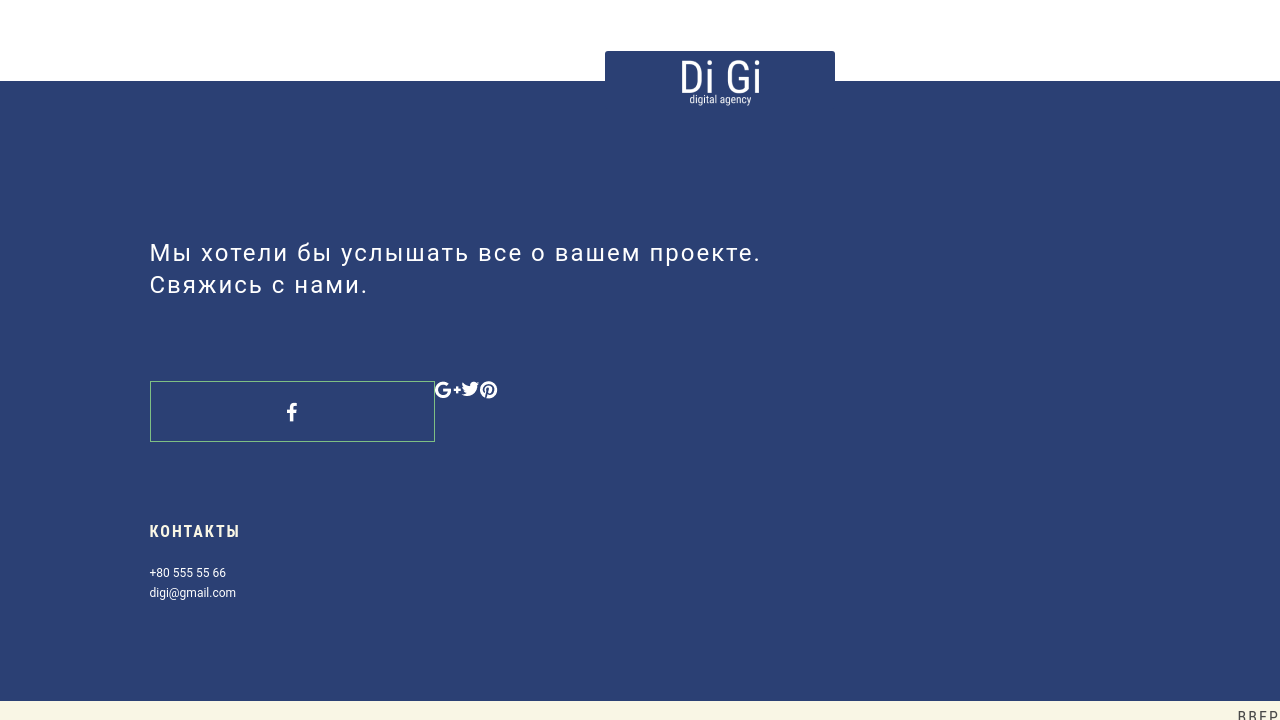
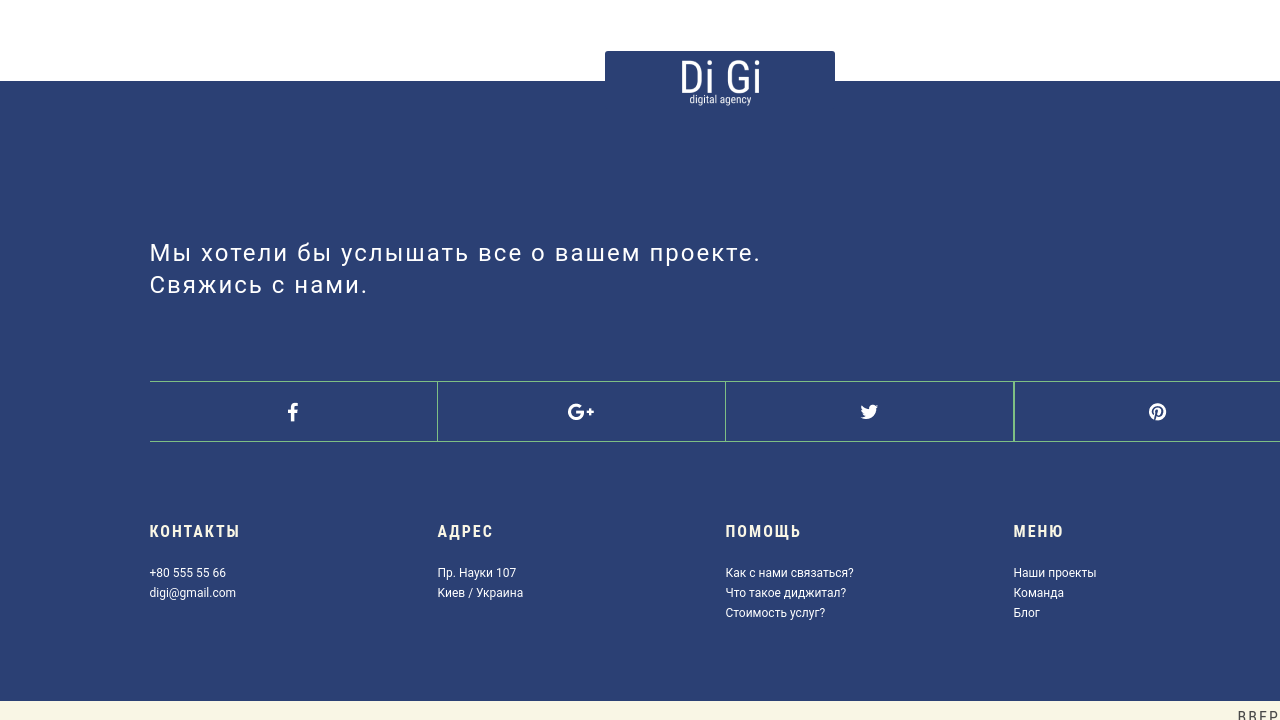
Before and after one commit to NickMamula/front-end_elementary, a plain HTML site: page 1.HTML/di-gi/index.html in a window 1280 px wide. Shown: the part 4140-4860 px from the top of the page. Drawn offline with nearby package versions, Linux system fonts and the light colour scheme.

Commit message:
block7-8-9

```diff
--- a/1.HTML/di-gi/css/style.css
+++ b/1.HTML/di-gi/css/style.css
@@ -915,14 +915,15 @@ Block footer start
     height: auto;
 }
 
-.footer_center_div_div {
-    width: 283px;
+.footer_center_div_logo {
+    width: 287px;
     height: 59px;
     display: flex;
     flex-direction: column;
     align-items: center;
     justify-content: center;
     border: 1px solid #7EBF84;
+    border-left: none;
 }
 
 .footer_center_div_div_header {
@@ -978,3 +979,14 @@ text-decoration: none;
 #footer_block a:active {
     text-decoration: none;
 }
+
+.footer_center_div_logo_none_right_border {
+    width: 287px;
+    height: 59px;
+    display: flex;
+    flex-direction: column;
+    align-items: center;
+    justify-content: center;
+    border: 1px solid #7EBF84;
+    border-right: none;
+}
--- a/1.HTML/di-gi/index.html
+++ b/1.HTML/di-gi/index.html
@@ -335,23 +335,38 @@
             </h2>
             <div id="footer_block_center_div_table">
                 <div class="footer_center_div_div_column">
-                    <div class="footer_center_div_div">
+                    <div class="footer_center_div_logo">
                         <img src="images/footer_block_facebook_logo.png" width="10" height="20" alt="facebook logo">
                     </div>
                     <h3 class="footer_center_div_div_header">КОНТАКТЫ</h3>
-                    <a href="+80 555 55 66">+80 555 55 66</a>
-                    <a href = "mailto: abc@example.com">digi@gmail.com</a>
-
+                    <a href="tel:+805555566">+80 555 55 66</a>
+                    <a href="mailto:digi@example.com">digi@gmail.com</a>
                 </div>
-                <div>
-                    <img src="images/footer_block_google+_logo.png" width="26" height="18" alt="google logo">
+                <div class="footer_center_div_div_column">
+                    <div class="footer_center_div_logo">
+                        <img src="images/footer_block_google+_logo.png" width="26" height="18" alt="facebook logo">
+                    </div>
+                    <h3 class="footer_center_div_div_header">АДРЕС</h3>
+                    <a href="https://www.google.com/maps/dir/?ll=50.37496896578177, 30.54207058985837">Пр. Науки 107<br>Kиев
+                        / Украина</a>
                 </div>
-                <div>
-                    <img src="images/footer_block_twitter_logo.png" width="19" height="15" alt="twitter logo">
-
+                <div class="footer_center_div_div_column">
+                    <div class="footer_center_div_logo">
+                        <img src="images/footer_block_twitter_logo.png" width="19" height="15" alt="facebook logo">
+                    </div>
+                    <h3 class="footer_center_div_div_header">ПОМОЩЬ</h3>
+                    <a href="#intro_block_button">Как с нами связаться?</a>
+                    <a href="#logo_dc">Что такое диджитал?</a>
+                    <a href="#intro_block_button">Стоимость услуг?</a>
                 </div>
-                <div>
-                    <img src="images/footer_block_bla-la_logo.png" width="18" height="18" alt="bla-la">
+                <div class="footer_center_div_div_column">
+                    <div class="footer_center_div_logo_none_right_border">
+                        <img src="images/footer_block_bla-la_logo.png" width="18" height="18" alt="facebook logo">
+                    </div>
+                    <h3 class="footer_center_div_div_header">МЕНЮ</h3>
+                    <a href="#recent_work_block">Наши проекты</a>
+                    <a href="#video_block">Команда</a>
+                    <a href="#news_block">Блог</a>
                 </div>
             </div>
         </div>
```
